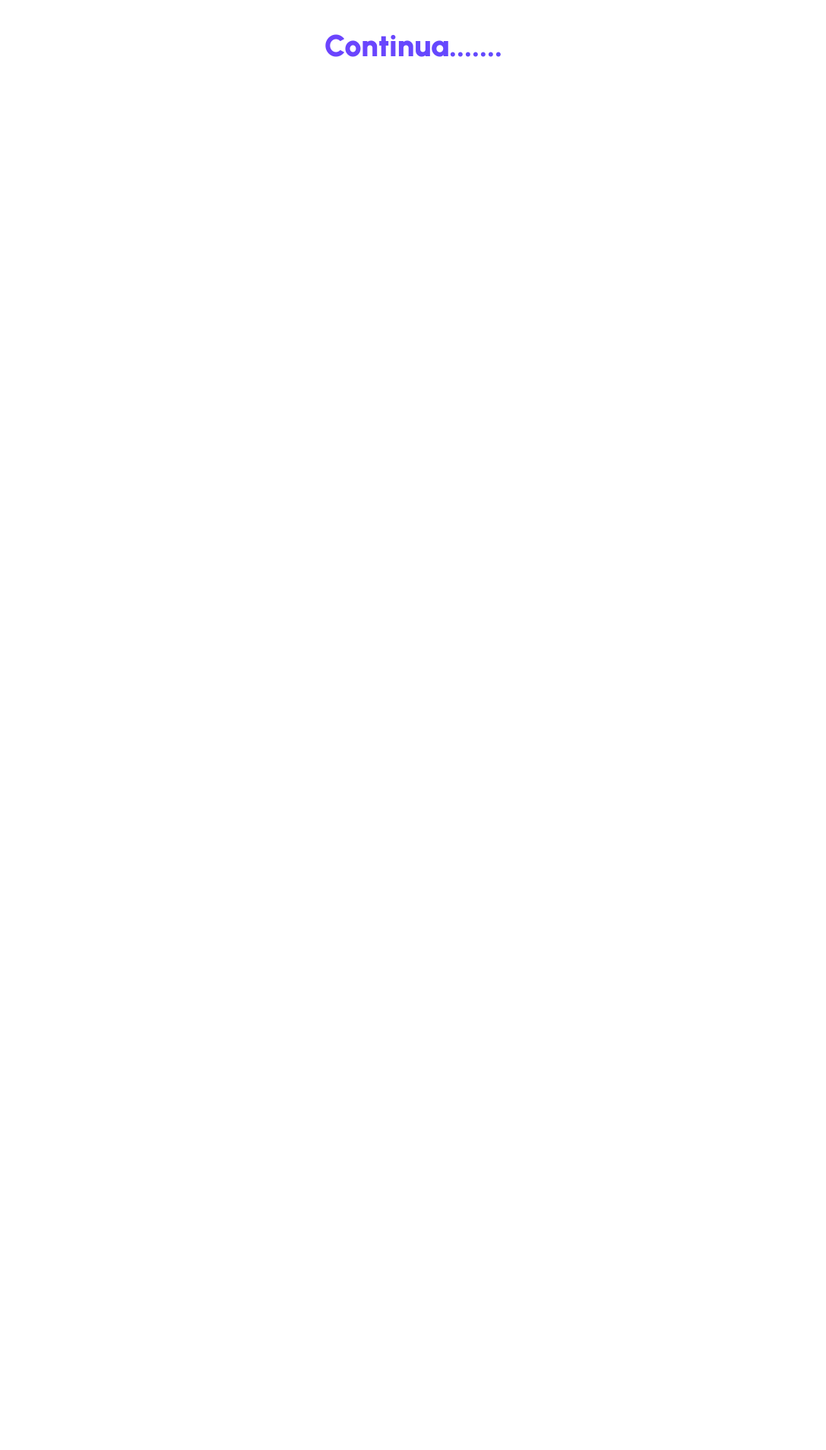
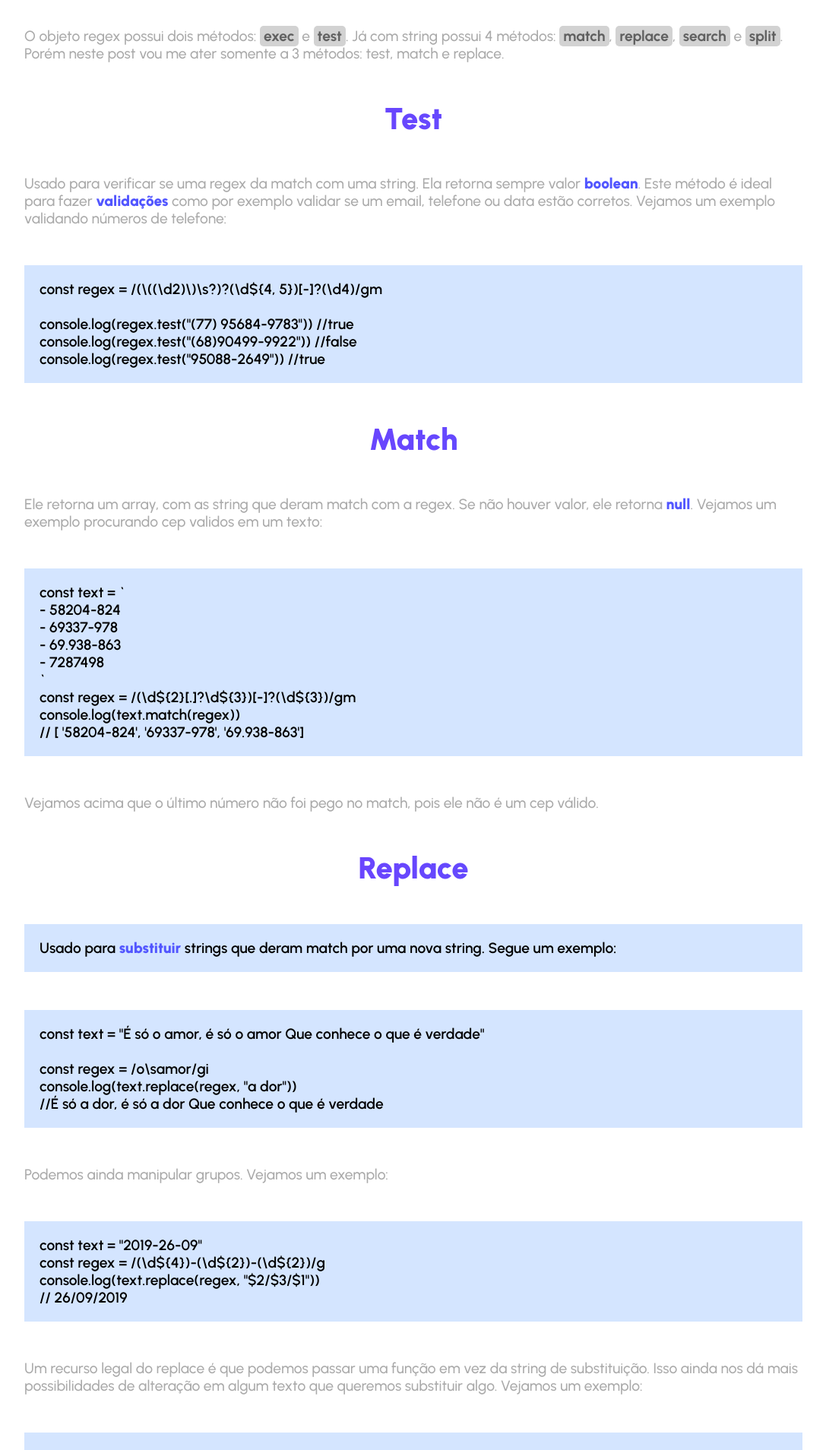
Before and after one commit to jayp-xgh/jayp-zip, a React (Vite) app: page /regex in a window 1280 px wide. Shown: the part 10040-11948 px from the top of the page at 76% size, without its empty margins (96-1183 px from the left). Before the commit the page ends 10324 px from the top, so only its background shows below. Built offline with nearby package versions, Linux system fonts and the light colour scheme.

Commit message:
[docs] Regex finalizado

```diff
--- a/src/components/regex/index.jsx
+++ b/src/components/regex/index.jsx
@@ -313,10 +313,102 @@ export function ContainerRegex() {
           Dentro dos grupos especiais ainda temos os <mark> positive lookbehind e negative lookbehind</mark>, porém como eles não possuem um bom suporte nos <mark>browsers</mark> decidi deixá-lo de fora deste post, porém pretendo abordá-los em post futuros.
         </p>
         <EstiloDeTitulo>Métodos de regex no js</EstiloDeTitulo>
-        <EstiloDeTitulo>Continua.......</EstiloDeTitulo>
-        {/* <p>
+        {/* <EstiloDeTitulo>Continua.......</EstiloDeTitulo> */}
+        <p>
           O objeto regex possui dois métodos: <code>exec</code> e <code>test</code>. Já com string possui 4 métodos: <code>match</code>, <code>replace</code>, <code>search</code> e <code>split</code>. Porém neste post vou me ater somente a 3 métodos: test, match e replace.
-        </p> */}
+        </p>
+        <EstiloDeTitulo>Test</EstiloDeTitulo>
+        <p>
+          Usado para verificar se uma regex da match com uma string. Ela retorna sempre valor <mark>boolean</mark>. Este método é ideal para fazer <mark>validações</mark> como por exemplo validar se um email, telefone ou data estão corretos. Vejamos um exemplo validando números de telefone:
+        </p>
+        <p className="code">
+          const regex = /(\((\d{2})\)\s?)?(\d${'{4, 5}'})[-]?(\d{4})/gm <br />
+          <br />
+          console.log(regex.test("(77) 95684-9783")) //true  <br />
+          console.log(regex.test("(68)90499-9922")) //false  <br />
+          console.log(regex.test("95088-2649")) //true
+        </p>
+        <EstiloDeTitulo>Match</EstiloDeTitulo>
+        <p>
+          Ele retorna um array, com as string que deram match com a regex. Se não houver valor, ele retorna <mark>null</mark>. Vejamos um exemplo procurando cep validos em um texto:
+        </p>
+        <p className="code">
+          const text = ` <br />
+          - 58204-824 <br />
+          - 69337-978 <br />
+          - 69.938-863 <br />
+          - 7287498 <br />
+          ` <br />
+          const regex = /(\d${'{2}'}[.]?\d${'{3}'})[-]?(\d${'{3}'})/gm <br />
+          console.log(text.match(regex)) <br />
+        // [ '58204-824', '69337-978', '69.938-863']
+        </p>
+        <p>
+          Vejamos acima que o último número não foi pego no match, pois ele não é um cep válido.
+        </p>
+        <EstiloDeTitulo>Replace</EstiloDeTitulo>
+        <p className="code">
+          Usado para <mark>substituir</mark> strings que deram match por uma nova string. Segue um exemplo:
+        </p>
+        <p className="code">
+          const text = "É só o amor, é só o amor Que conhece o que é verdade" <br /><br />
+          const regex = /o\samor/gi <br />
+          console.log(text.replace(regex, "a dor")) <br />
+        //É só a dor, é só a dor Que conhece o que é verdade <br />
+        </p>
+        <p>
+          Podemos ainda manipular grupos. Vejamos um exemplo:
+        </p>
+        <p className="code">
+          const text = "2019-26-09" <br />
+          const regex = /(\d${'{4}'})-(\d${'{2}'})-(\d${'{2}'})/g <br />
+          console.log(text.replace(regex, "$2/$3/$1")) <br />
+        // 26/09/2019
+        </p>
+        <p>
+          Um recurso legal do replace é que podemos passar uma função em vez da string de substituição. Isso ainda nos dá mais possibilidades de alteração em algum texto que queremos substituir algo. Vejamos um exemplo:
+        </p>
+        <p className="code">
+          const texto = ` <br />
+          Lista de jogos: <br />
+          - Red dead redeption 2: R$ 180,00; <br />
+          - The last of us 2: R$ 199,95; <br />
+          - Resident Evil 2 remake: R$ 140,50; <br />
+          ` <br />
+          const regex = /(R\$)\s(\d*,\d*)/gim <br />
+          const funcao = (match, p1, p2) ${' => {'} <br />
+          const real = parseFloat(p2.replace(/,/g, ".")) <br />
+          const cotacao = 4.21 <br />
+          const dolar = (real / cotacao).toFixed(2) <br />
+          const result = dolar.toString().replace(/\./g, ",") <br />
+          return `US$ ${'{result}`'}  <br />
+          ${'}'} <br />
+          console.log(texto.replace(regex, funcao)) <br />
+        /* <br />
+          - Red dead redeption 2: US$ 42,76; <br />
+          - The last of us 2: US$ 47,49; <br />
+          - Resident Evil 2 remake: US$ 33,37; <br />
+          */
+        </p>
+        <EstiloDeTitulo>Conclusão</EstiloDeTitulo>
+        <p>
+          Chegamos ao fim, o estudo de regex é muito interessante, sendo que possível fazer muitas coisas em diferentes linguagens. Fiz uma extensa lista de diversos problemas resolvidos com regex, confira abaixo:
+        </p>
+        <EstiloDeTitulo>Referências:</EstiloDeTitulo>
+        <ul className="container-flags">
+          <li>
+            <span>•</span>
+            <a target='_blank' href="https://flaviocopes.com/javascript-regular-expressions/" className="sublinhado">A guide to JavaScript Regular Expressions</a>
+          </li>
+          <li>
+            <span>•</span>
+            <a target='_blank' href="https://flaviocopes.com/javascript-regular-expressions/" className="sublinhado">20 Small Steps to Become a Regex Master</a>
+          </li>
+          <li>
+            <span>•</span>
+            <a target='_blank' href="https://medium.com/factory-mind/regex-tutorial-a-simple-cheatsheet-by-examples-649dc1c3f285" className="sublinhado">Regex tutorial — A quick cheatsheet by examples</a>
+          </li>
+        </ul>
       </div>
     </LayoutRegex>
   )
```
